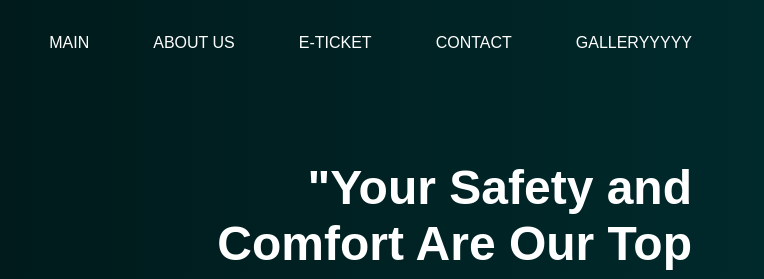
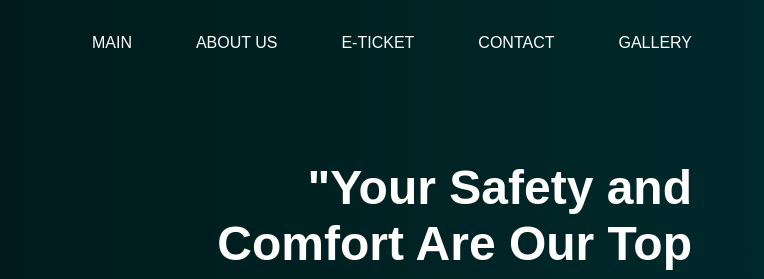
Before and after one commit to kafang09/Kafang09.github.io, a plain HTML site: page index.html in a window 1280 px wide. Shown: the top 279 px of the page, 516-1280 px from the left. Drawn offline with nearby package versions, Linux system fonts and the light colour scheme.

Commit message:
Add files via upload

```diff
--- a/index.html
+++ b/index.html
@@ -16,7 +16,7 @@
             <li class="link"><a href="#">ABOUT US</a></li>
             <li class="link"><a href="#">E-TICKET</a></li>
             <li class="link"><a href="#">CONTACT</a></li>
-            <li class="link"><a href="#">GALLERYYYYY</a></li>
+            <li class="link"><a href="#">GALLERY</a></li>
         </ul>
     </nav>
     <div class="container">
```
